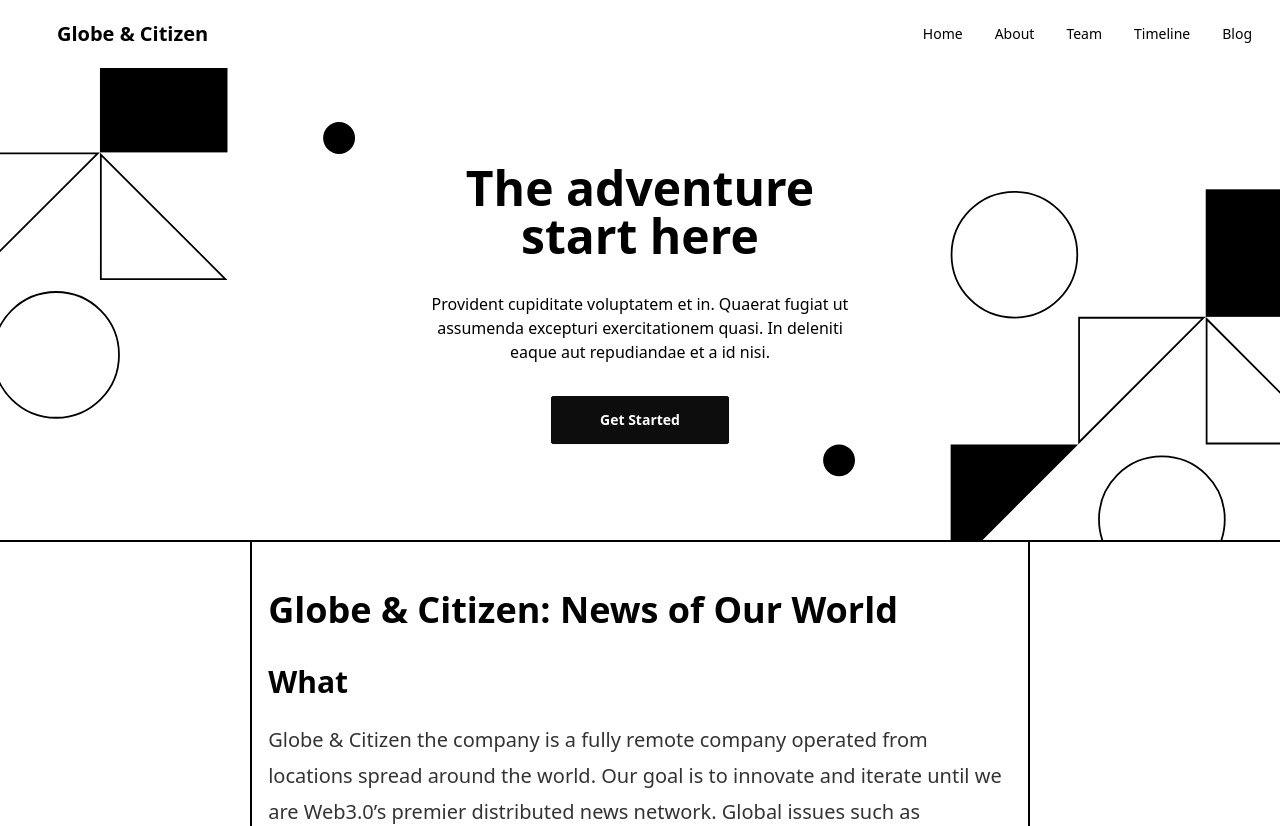
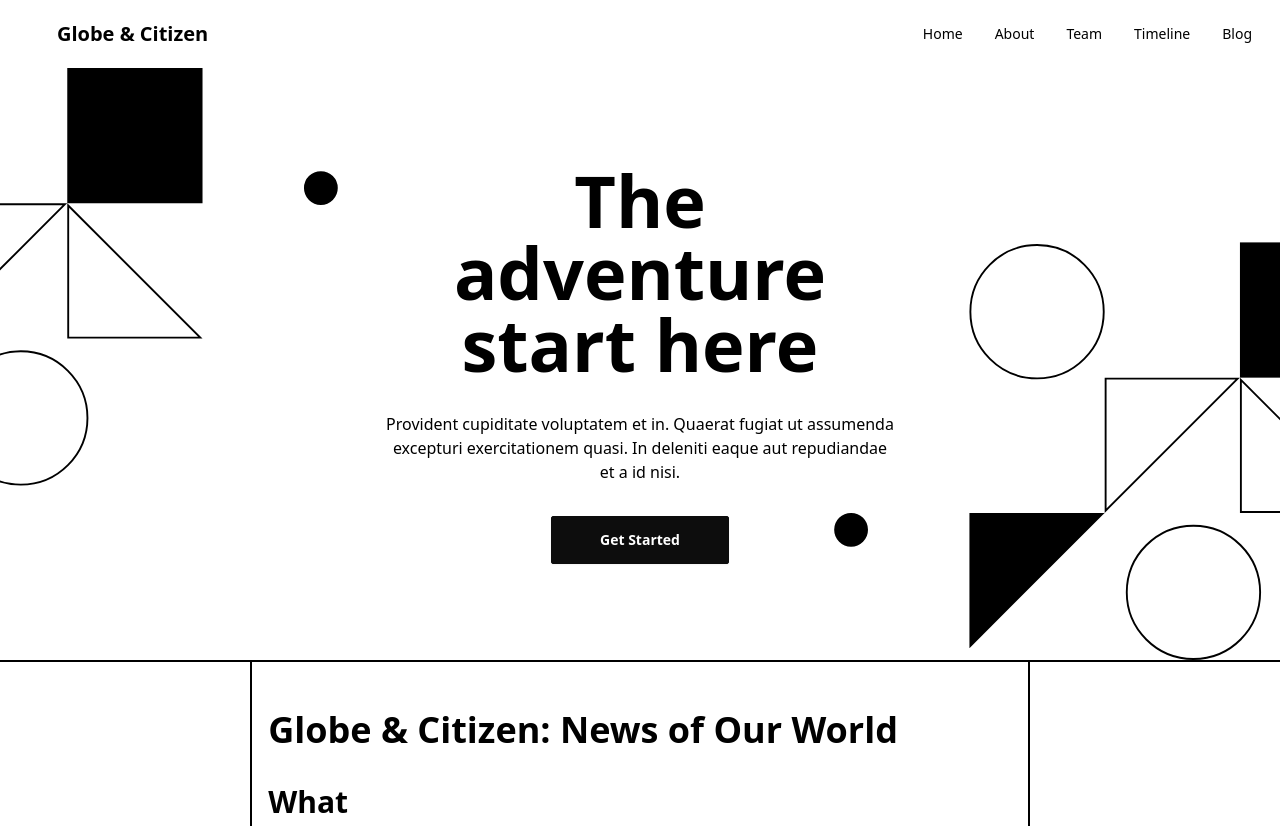
Before and after one commit to globe-and-citizen/gc-web, a Vue app: page / in a window 1280 px wide. Shown: the top 826 px of the page. Built offline with nearby package versions, Linux system fonts and the light colour scheme; the HTML template or start-up script is replaced by a standard one.

Commit message:
feat: handle hero widht and title style

```diff
--- a/src/components/HeroComponent.vue
+++ b/src/components/HeroComponent.vue
@@ -1,8 +1,8 @@
 <template>
   <div class="hero py-20 border-black border-b-2" style="background-image: url('/hero-bg.svg')">
     <div class="hero-content text-center">
-      <div class="max-w-md">
-        <h1 class="text-5xl font-bold">The adventure start here</h1>
+      <div class="max-w-lg">
+        <h1 class="text-7xl font-bold">The adventure start here</h1>
         <p class="py-8">
           Provident cupiditate voluptatem et in. Quaerat fugiat ut assumenda excepturi
           exercitationem quasi. In deleniti eaque aut repudiandae et a id nisi.
```
